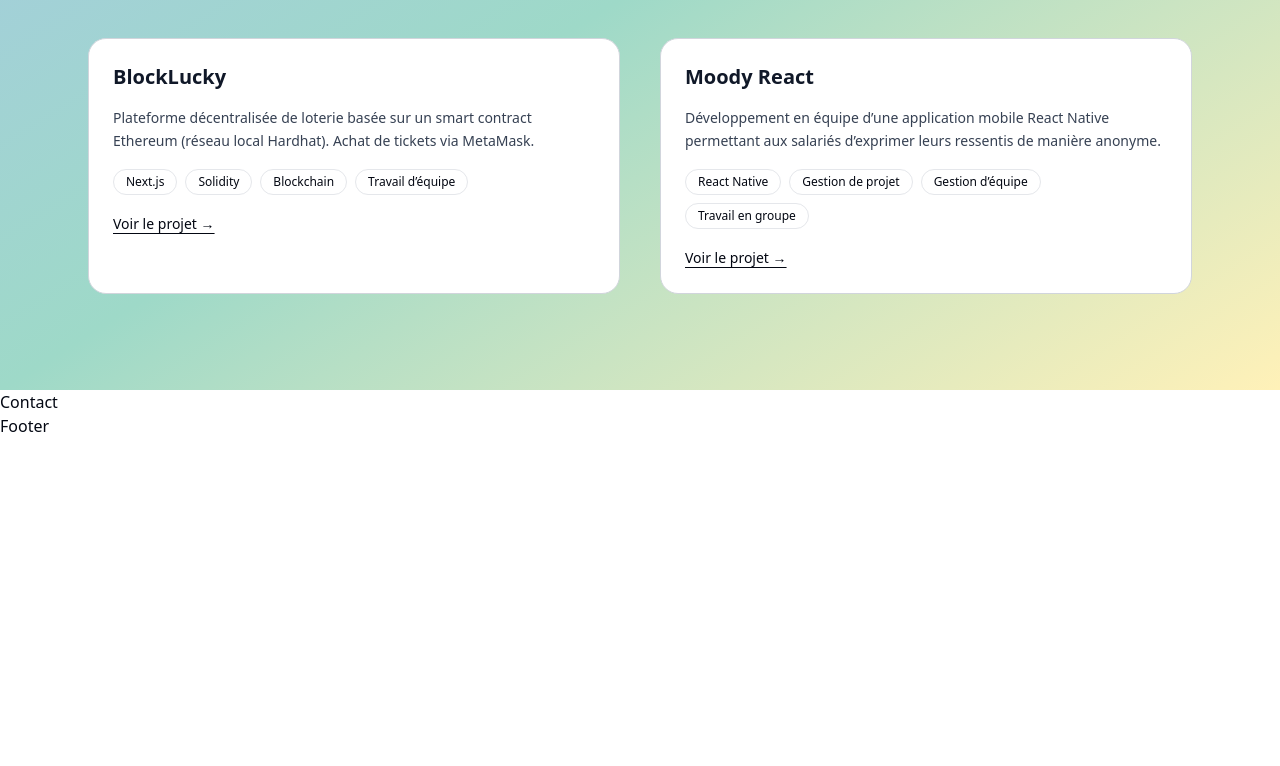
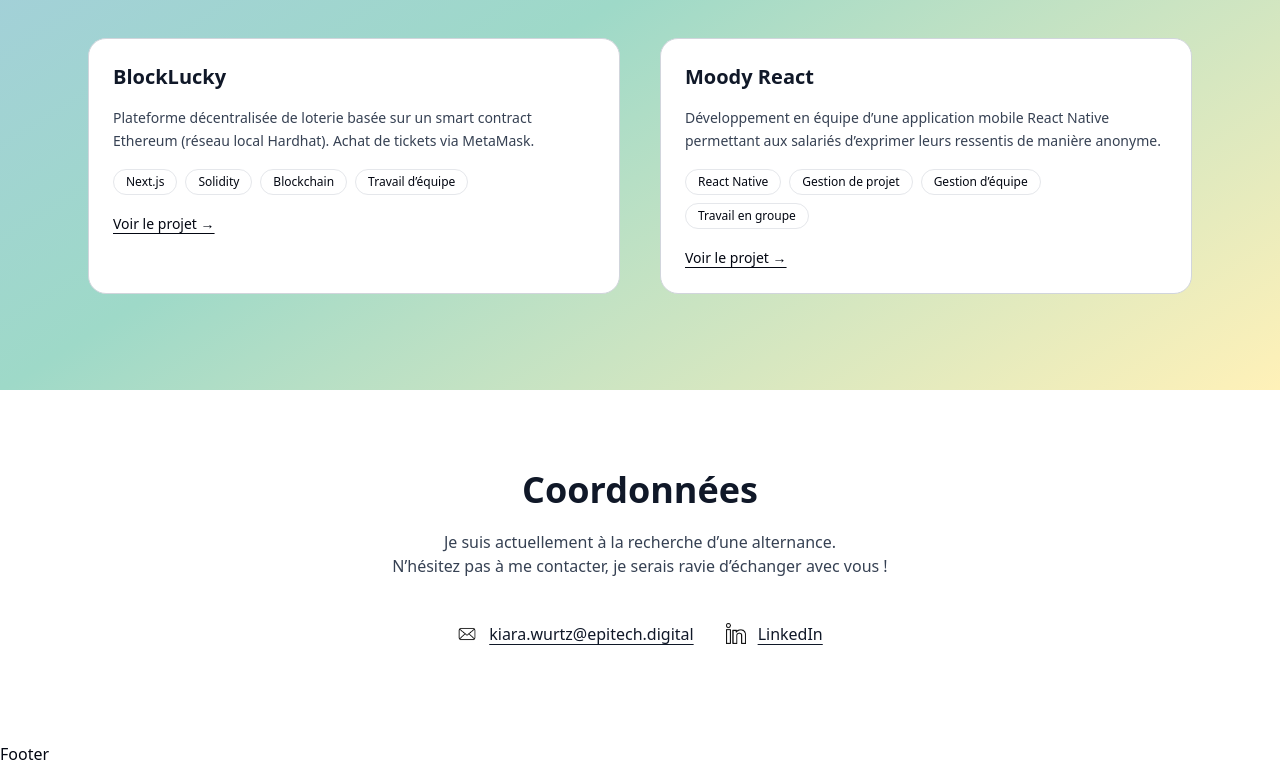
Before and after one commit to Kiaraw/portfolio, a Next.js app in the folder front/: page / in a window 1280 px wide. Shown: the part 2282-3048 px from the top of the page. Before the commit the page ends 2720 px from the top, so only its background shows below. Built offline with nearby package versions, Linux system fonts and the light colour scheme.

Commit message:
UPD,  j'ai mis les contact et mis les icons

```diff
--- a/front/components/Contact.tsx
+++ b/front/components/Contact.tsx
@@ -1,7 +1,58 @@
+import Image from "next/image";
+
 export default function Contact() {
-    return (
-        <section>
-            <h1>Contact</h1>
-        </section>
-    );
+  return (
+    <section id="contact" className="pt-20 pb-24 bg-white">
+      <div className="max-w-3xl mx-auto px-6 text-center space-y-5">
+
+        <h2 className="text-4xl font-bold text-gray-900">
+          Coordonnées
+        </h2>
+
+        <p className="text-gray-700 max-w-xl mx-auto">
+            Je suis actuellement à la recherche d’une alternance. <br></br>
+            N’hésitez pas à me contacter, je serais ravie d’échanger avec vous !
+        </p>
+
+        {/* Coordonnées */}
+        <div className="flex flex-col sm:flex-row justify-center items-center gap-8 pt-6">
+
+          {/* Email */}
+          <a
+            href="mailto:kiara.wurtz@epitech.digital"
+            className="flex items-center gap-3 text-gray-900 hover:opacity-70 transition"
+          >
+            <Image
+              src="/logo/mail.png"
+              alt="Email"
+              width={20}
+              height={20}
+            />
+            <span className="underline underline-offset-4">
+              kiara.wurtz@epitech.digital
+            </span>
+          </a>
+
+          {/* LinkedIn */}
+          <a
+            href="https://www.linkedin.com/in/ton-profil-linkedin"
+            target="_blank"
+            rel="noopener noreferrer"
+            className="flex items-center gap-3 text-gray-900 hover:opacity-70 transition"
+          >
+            <Image
+              src="/logo/linkedin.png"
+              alt="LinkedIn"
+              width={20}
+              height={20}
+            />
+            <span className="underline underline-offset-4">
+              LinkedIn
+            </span>
+          </a>
+
+        </div>
+      </div>
+    </section>
+  );
 }
```
Also changed, not shown: front/public/logo/linkedin.png (added), front/public/logo/mail.png (added).
